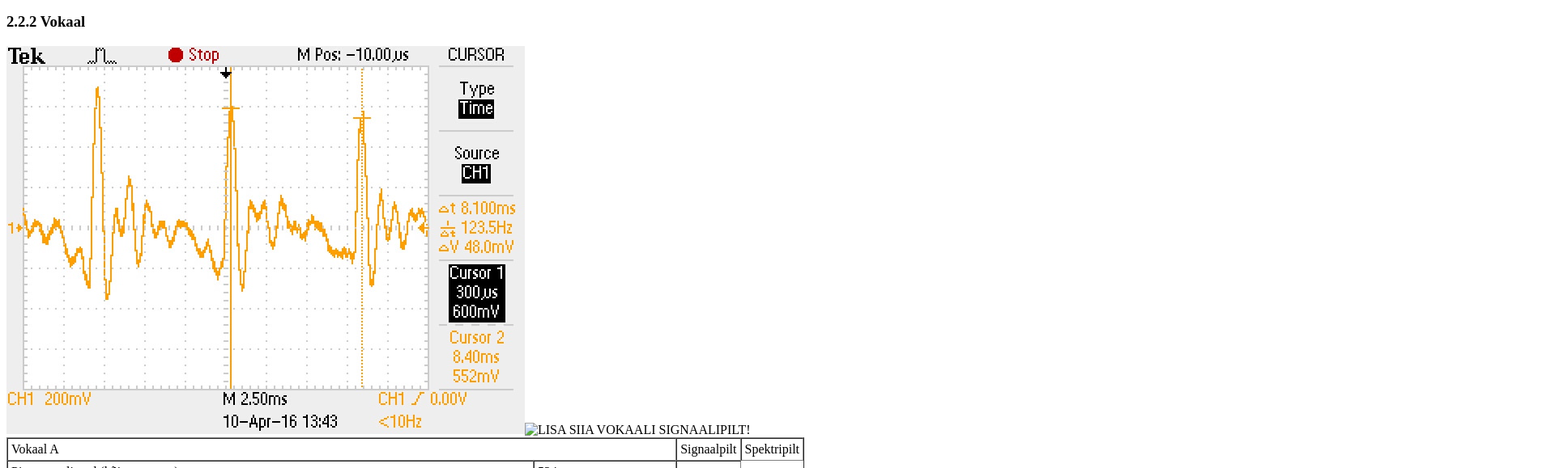
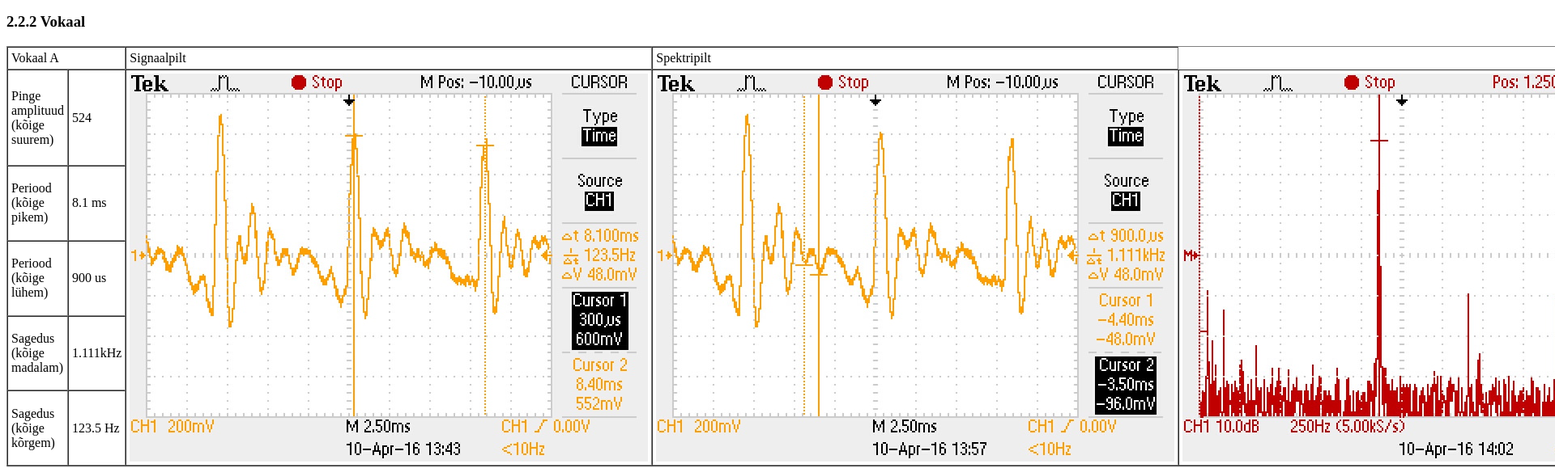
Before and after one commit to er1zo/er1zo.github.io, a plain HTML site: page side/lab1/index.html in a window 1280 px wide. Shown: the part 1809-2388 px from the top of the page at 81% size, 1920 px wide, since content can reach past the window. Drawn offline with Linux system fonts and the light colour scheme.

Commit message:
changed pics layout

```diff
--- a/side/lab1/index.html
+++ b/side/lab1/index.html
@@ -99,8 +99,8 @@ KIRJUTA LAHENDUS SIIA!
 <tr>
 <td>Pinge amplituud (kõige suurem)</td>
 <td>524</td>
-<td rowspan="5"><tr><img src="pics/TEK0006.JPG" alt="LISA SIIA VOKAALI SIGNAALIPILT!"></tr>
-<tr><img src="TEK0009.JPG" alt="LISA SIIA VOKAALI SIGNAALIPILT!"></tr></td>
+<td rowspan="5"><img src="pics/TEK0006.JPG" alt="LISA SIIA VOKAALI SIGNAALIPILT!"></td>
+<td rowspan="5"><img src="pics/TEK0009.JPG" alt="LISA SIIA VOKAALI SIGNAALIPILT!"></td>
 <td rowspan="5"><img src="pics/TEK0010.JPG" alt="LISA SIIA VOKAALI SPEKTRIPILT!"></td>
 </tr>
 <tr>
```
